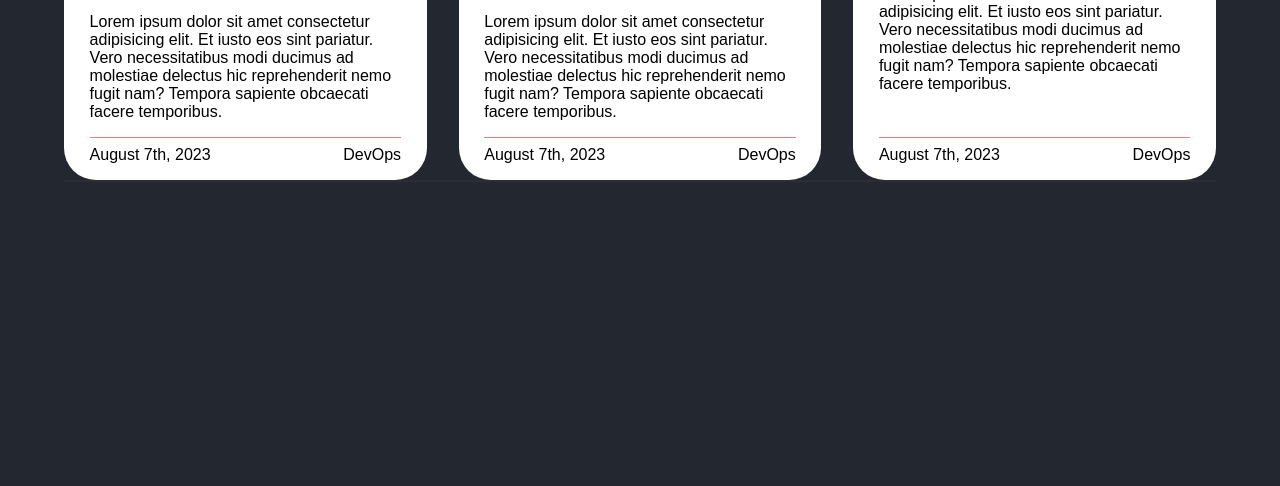
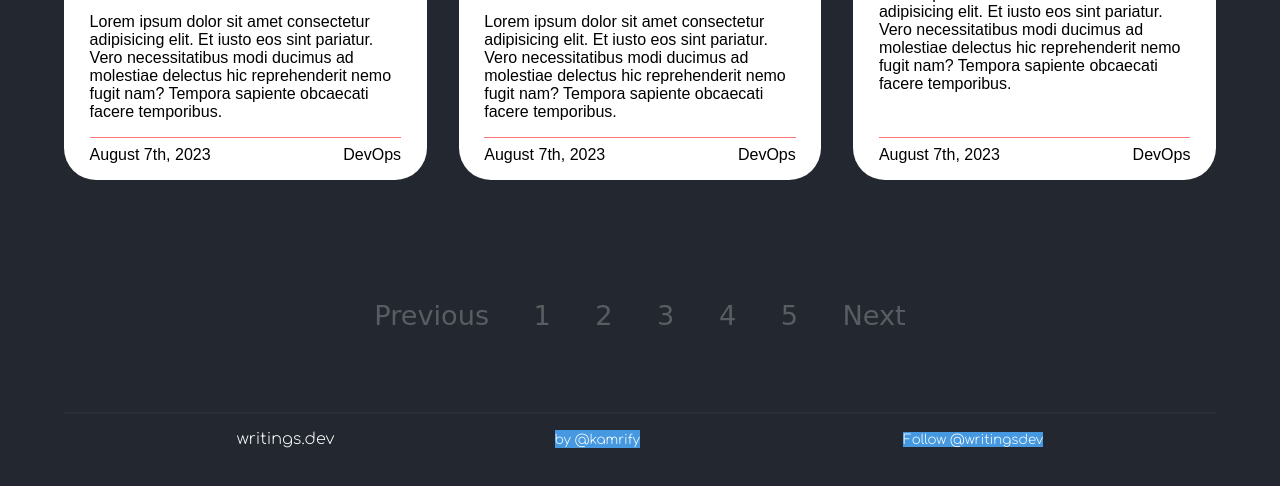
Before and after one commit to AlvarX4z/roadmap-sh-full-stack-static-website-blog-page, a plain HTML site: page index.html in a window 1280 px wide. Shown: the part 1967-2453 px from the top of the page. Before the commit the page ends 2241 px from the top, so only its background shows below. Drawn offline with nearby package versions, Linux system fonts and the light colour scheme.

Commit message:
Working on Footer

```diff
--- a/index.html
+++ b/index.html
@@ -261,13 +261,15 @@
       </div>
 
       <div id="page-nav">
-        <a href="" class="page-selector"><span></span></a>
-        <a href="" class="page-selector"><span></span></a>
-        <a href="" class="page-selector"><span></span></a>
-        <a href="" class="page-selector"><span></span></a>
-        <a href="" class="page-selector"><span></span></a>
-        <a href="" class="page-selector"><span></span></a>
-        <a href="" class="page-selector"><span></span></a>
+        <a href="#" class="page-selector">
+          <span class="sansita">Previous</span>
+        </a>
+        <a href="#" class="page-selector"><span class="sansita">1</span></a>
+        <a href="#" class="page-selector"><span class="sansita">2</span></a>
+        <a href="#" class="page-selector"><span class="sansita">3</span></a>
+        <a href="#" class="page-selector"><span class="sansita">4</span></a>
+        <a href="#" class="page-selector"><span class="sansita">5</span></a>
+        <a href="#" class="page-selector"><span class="sansita">Next</span></a>
       </div>
     </main>
 
@@ -275,11 +277,11 @@
 
     <footer>
       <div class="footer-left">
-        <p></p>
-        <button class="twitter-button"></button>
+        <p class="comfortaa">writings.dev</p>
+        <button class="twitter-button comfortaa">by @kamrify</button>
       </div>
       <div class="footer-right">
-        <button class="twitter-button"></button>
+        <button class="twitter-button comfortaa">Follow @writingsdev</button>
       </div>
     </footer>
   </body>
--- a/styles.css
+++ b/styles.css
@@ -75,26 +75,26 @@ a {
 }
 
 .material-symbols-outlined.pencil-icon {
-  color: var(--accent-color);
+  color: var(--accent-color, red);
   transform: scale(10);
   margin-top: 5vh;
   margin-bottom: 13vh;
 }
 
 h1 {
-  color: var(--accent-color);
+  color: var(--accent-color, red);
   font-size: 4rem;
   margin-bottom: 2vh;
 }
 
 #welcome > p {
-  color: var(--white);
+  color: var(--white, white);
   font-size: 1.2rem;
   margin-bottom: 7vh;
 }
 
 hr {
-  border: 0.1rem solid var(--line-color);
+  border: 0.1rem solid var(--line-color, gray);
   margin-bottom: 2vh;
 }
 
@@ -118,10 +118,11 @@ button {
   grid-template-rows: repeat(3, 1fr);
   grid-template-columns: repeat(3, 1fr);
   gap: 2rem;
+  margin-bottom: 15vh;
 }
 
 .card {
-  background-color: var(--white);
+  background-color: var(--white, white);
   border-radius: 2rem;
   display: flex;
   flex-direction: column;
@@ -153,18 +154,68 @@ button {
 }
 
 .card-footer {
-  border-top: 0.1rem solid var(--accent-color);
+  border-top: 0.1rem solid var(--accent-color, red);
   display: flex;
   justify-content: space-between;
   padding-top: 1vh;
 }
 
+#page-nav {
+  display: flex;
+  justify-content: space-around;
+  margin: 0 auto;
+  width: 50%;
+  margin-bottom: 10vh;
+}
+
+.page-selector {
+  color: var(--gray, gray);
+  font-size: 1.7rem;
+}
+
+#page-nav > a:hover {
+  animation: page-nav;
+  animation-duration: 0.15s;
+  animation-fill-mode: forwards;
+  animation-timing-function: linear;
+  color: var(--gray, gray);
+  font-size: 1.7rem;
+}
+
+footer {
+  color: var(--white, white);
+  display: flex;
+  justify-content: space-between;
+  width: 70%;
+  margin: 0 auto;
+}
+
+.footer-left {
+  display: flex;
+  justify-content: space-between;
+  width: 50%;
+}
+
+.twitter-button {
+  background-color: var(--twitter-blue, blue);
+  color: var(--white, white);
+}
+
 @keyframes card {
   0% {
-    background-color: var(--white);
+    background-color: var(--white, white);
   }
   100% {
-    background-color: var(--accent-color);
-    color: var(--background-color);
+    background-color: var(--accent-color, red);
+    color: var(--background-color, black);
   }
 }
+
+@keyframes page-nav {
+  0% {
+    color: var(--gray, gray);
+  }
+  100% {
+    color: var(--accent-color, red);
+  }
+}
```
